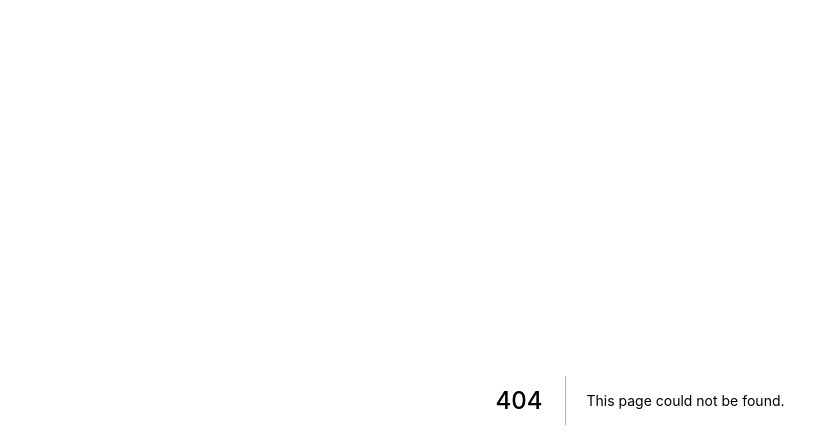
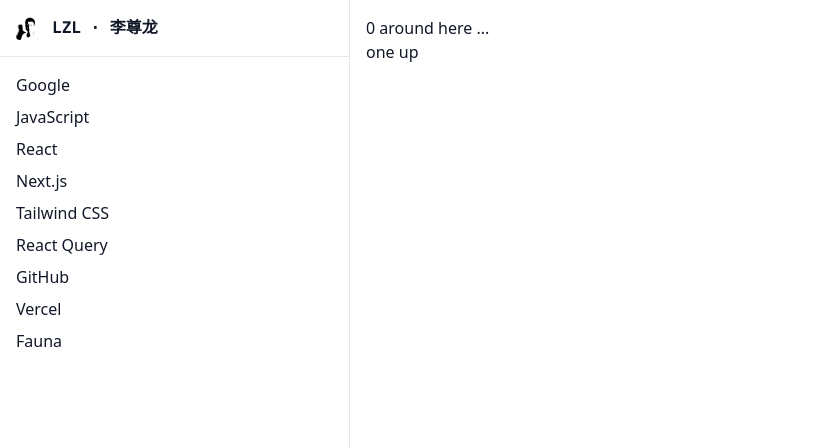
Before and after one commit to lzl/lzl.dev, a Next.js app: page /try in a window 1280 px wide. Before the commit this address had no page. Shown: the top 448 px of the page, without its empty margins (0-832 px from the left). Built offline with nearby package versions, Linux system fonts and the light colour scheme; what @tailwindcss/ui would draw is missing.

Commit message:
try zustand

```diff
--- /dev/null
+++ b/src/pages/try.js
@@ -0,0 +1,32 @@
+import create from 'zustand'
+
+import LeftRight from '@/components/LeftRight'
+
+const useStore = create((set) => ({
+  bears: 0,
+  increasePopulation: () => set((state) => ({ bears: state.bears + 1 })),
+  removeAllBears: () => set({ bears: 0 }),
+}))
+
+function BearCounter() {
+  const bears = useStore((state) => state.bears)
+  return <p>{bears} around here ...</p>
+}
+
+function Controls() {
+  const increasePopulation = useStore((state) => state.increasePopulation)
+  return <button onClick={increasePopulation}>one up</button>
+}
+
+function Right() {
+  return (
+    <>
+      <BearCounter />
+      <Controls />
+    </>
+  )
+}
+
+export default function Try() {
+  return <LeftRight right={<Right />} full />
+}
```
